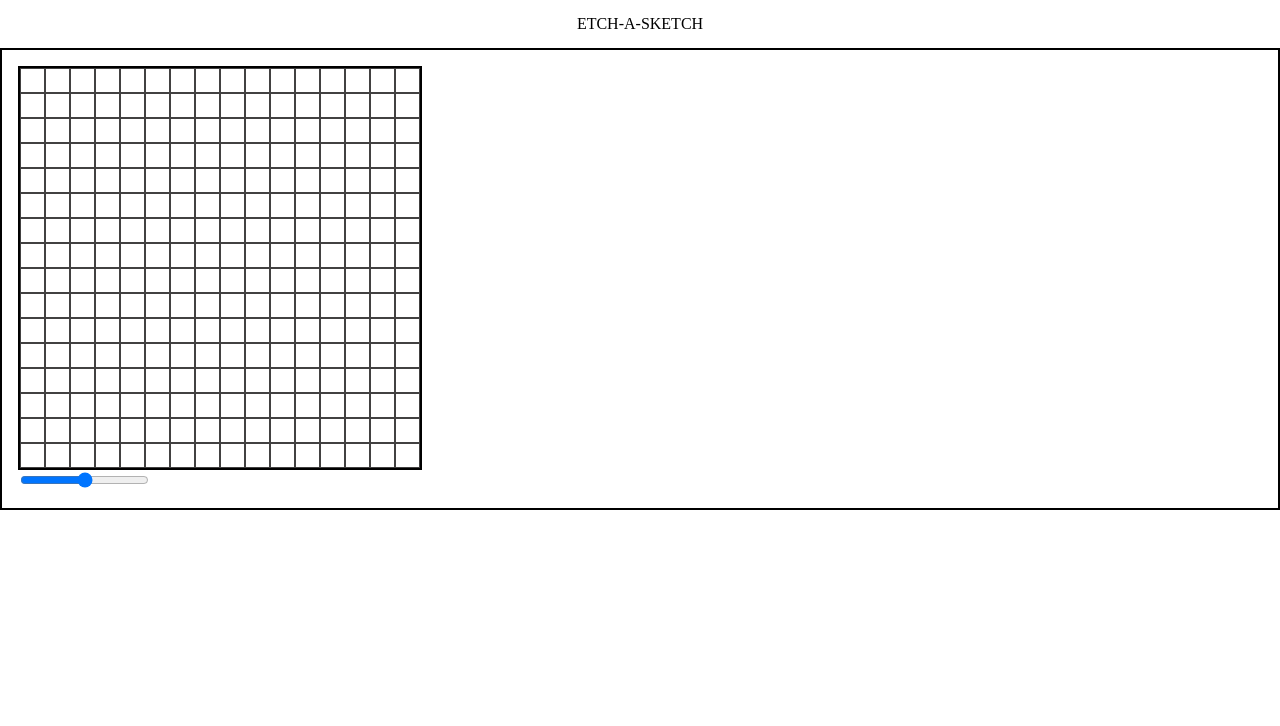
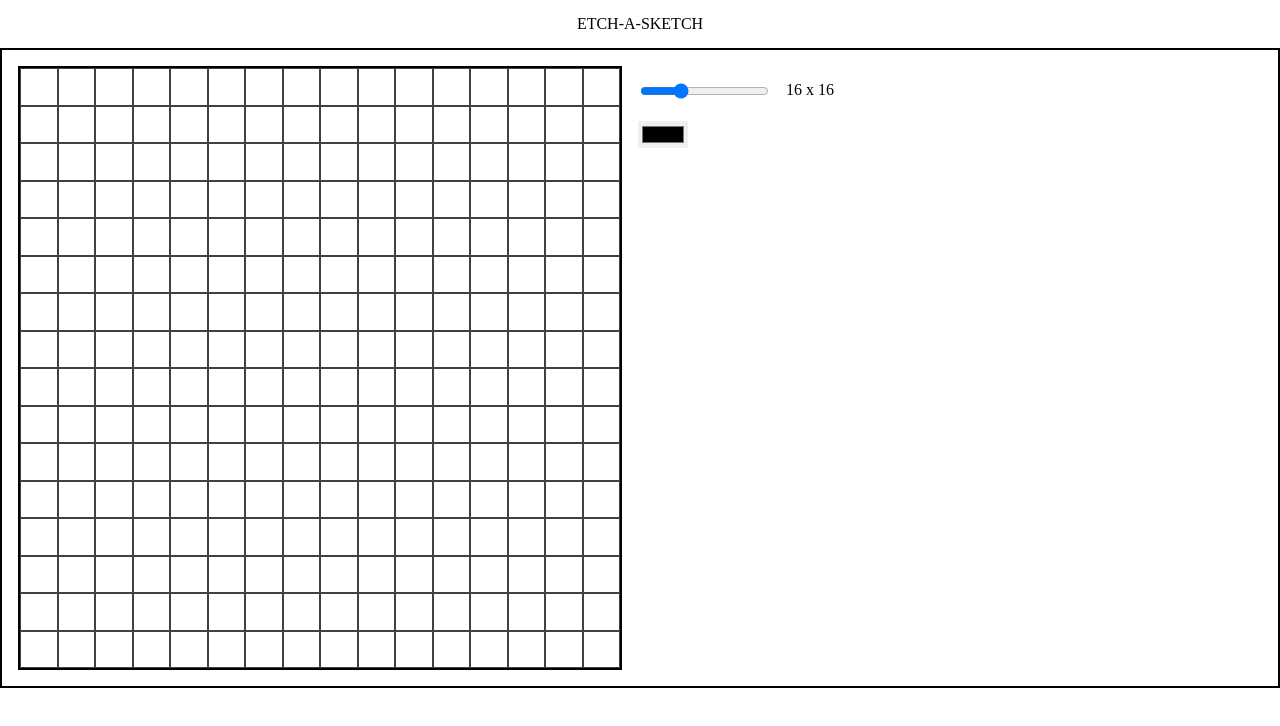
Before and after one commit to jsmusa/etch-a-sketch, a plain HTML site: page index.html in a window 1280 px wide. Drawn offline with Linux system fonts and the light colour scheme.

Commit message:
add color picker input from user

```diff
--- a/index.html
+++ b/index.html
@@ -13,7 +13,12 @@
     <div id='container'>
         <div id='grid-container'></div>
         <div id='button-box'>
-            <input type='range' id='slider'>
+            <div class='slider-box'>
+                <input type='range' min='2' max='50' value='16' id='slider'>
+            </div>
+            <div class='color-picker'>
+                <input type='color' class='color-button'>
+            </div>
         </div>
     </div>
     <div id='footer'></div>
--- a/script.js
+++ b/script.js
@@ -1,8 +1,14 @@
 const gridContainer = document.getElementById('grid-container');
 const div = [];
+const sliderBox = document.querySelector('.slider-box');
+const colorBox = document.querySelector('.color-picker')
 const slider = document.querySelector('#slider');
+const colorButton = document.querySelector('.color-button');
+const sliderValue = document.createElement('div');
+
+// creates initial grid
 let gridSize = 16;
-
+let color = '#000';
 createGrid();
 
 slider.addEventListener('input',() => {
@@ -13,12 +19,17 @@ slider.addEventListener('input',() => {
     createGrid();
 })
 
-// creates grid elements
+colorButton.addEventListener('input',() => {
+    color = colorButton.value;
+    return color;
+})
+
+// creates grid and slider and also effects on grid
 function createGrid() {
     for (let i=0; i<gridSize*gridSize; i++) {
         div[i] = document.createElement('div');
         div[i].classList.add('grid-box');
-        div[i].style.width = `${400/gridSize}px`;
+        div[i].style.width = `${600/gridSize}px`;
         gridContainer.appendChild(div[i]);
     }
 
@@ -26,12 +37,17 @@ function createGrid() {
     for(const single of div) {
     single.addEventListener('mouseenter',addHover);
     }
+
+    //shows slider value on page
+    sliderValue.textContent = `${slider.value} x ${slider.value}`;
+    sliderBox.appendChild(sliderValue);
 }
 
 function addHover(e) {
     e.target.classList.add('hover');
     let opacity = parseFloat(getComputedStyle(e.target).opacity);
     if (opacity <= 1){
-        e.target.style.opacity = opacity + 0.1;
+        e.target.style.backgroundColor = color;
+        e.target.style.opacity = opacity + 0.2;
     }
 }
--- a/style.css
+++ b/style.css
@@ -12,16 +12,19 @@
 
 #container {
     border: 2px solid #000;
-    height: auto;
     padding: 1em;
+    display: flex;
+    overflow-x: scroll;
+    gap: 16px;
 }
 
 #grid-container {
     display: flex;
     flex-wrap: wrap;
     border: 2px solid #000;
-    width: 400px;
-    height: 400px;
+    width: 600px;
+    height: 600px;
+    aspect-ratio: 1/1;
 }
 
 .grid-box {
@@ -32,6 +35,21 @@
 }
 
 .hover {
-    background-color: #000;
-    opacity: 0.1;
+    opacity: 0.2;
 }
+
+#button-box {
+    display: flex;
+    flex-direction: column;
+    gap: 20px;
+}
+
+.slider-box {
+    display: flex;
+    gap: 15px;
+    margin-top: 15px;
+}
+
+.color-button {
+    border: black;
+}
```
